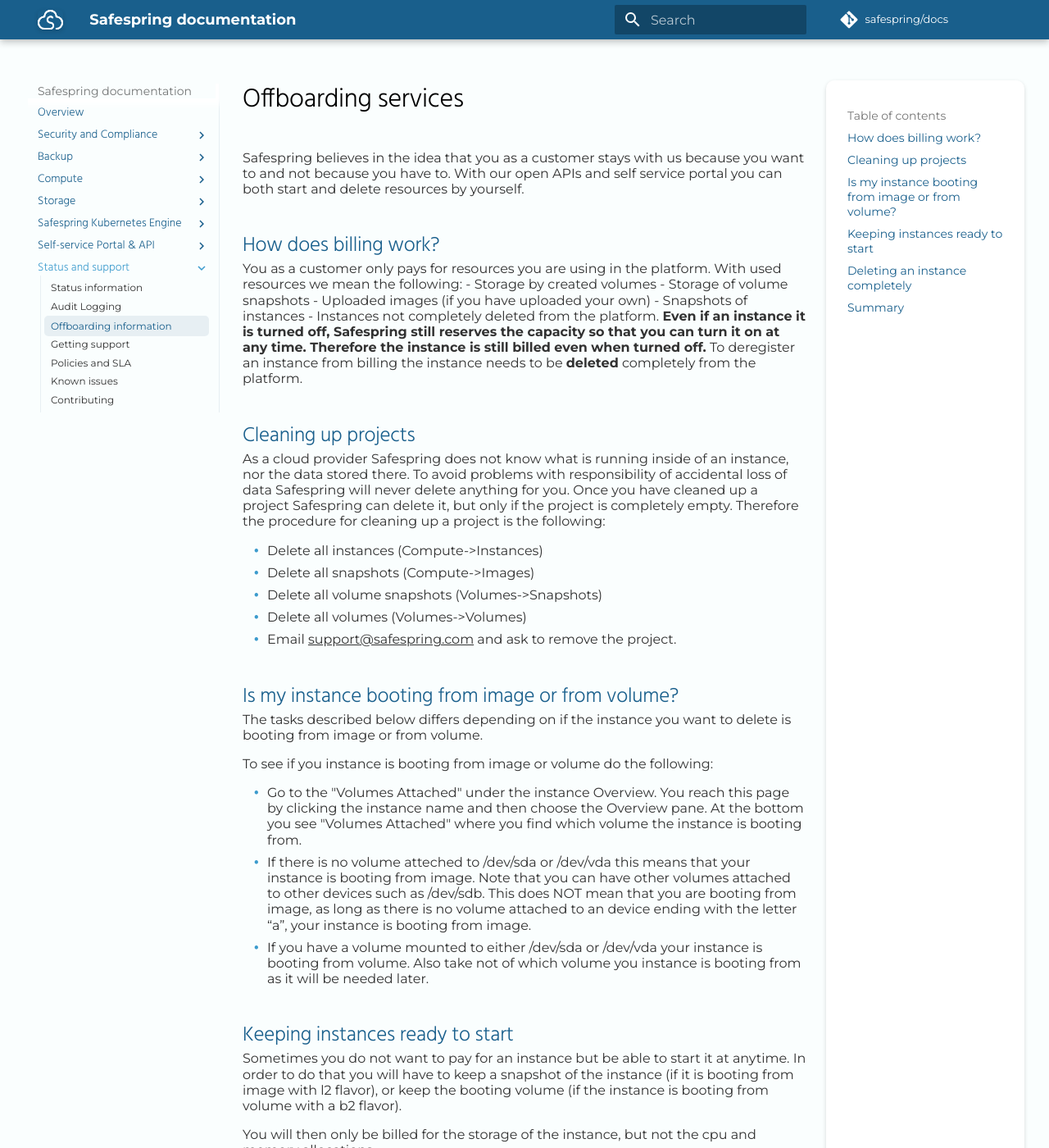
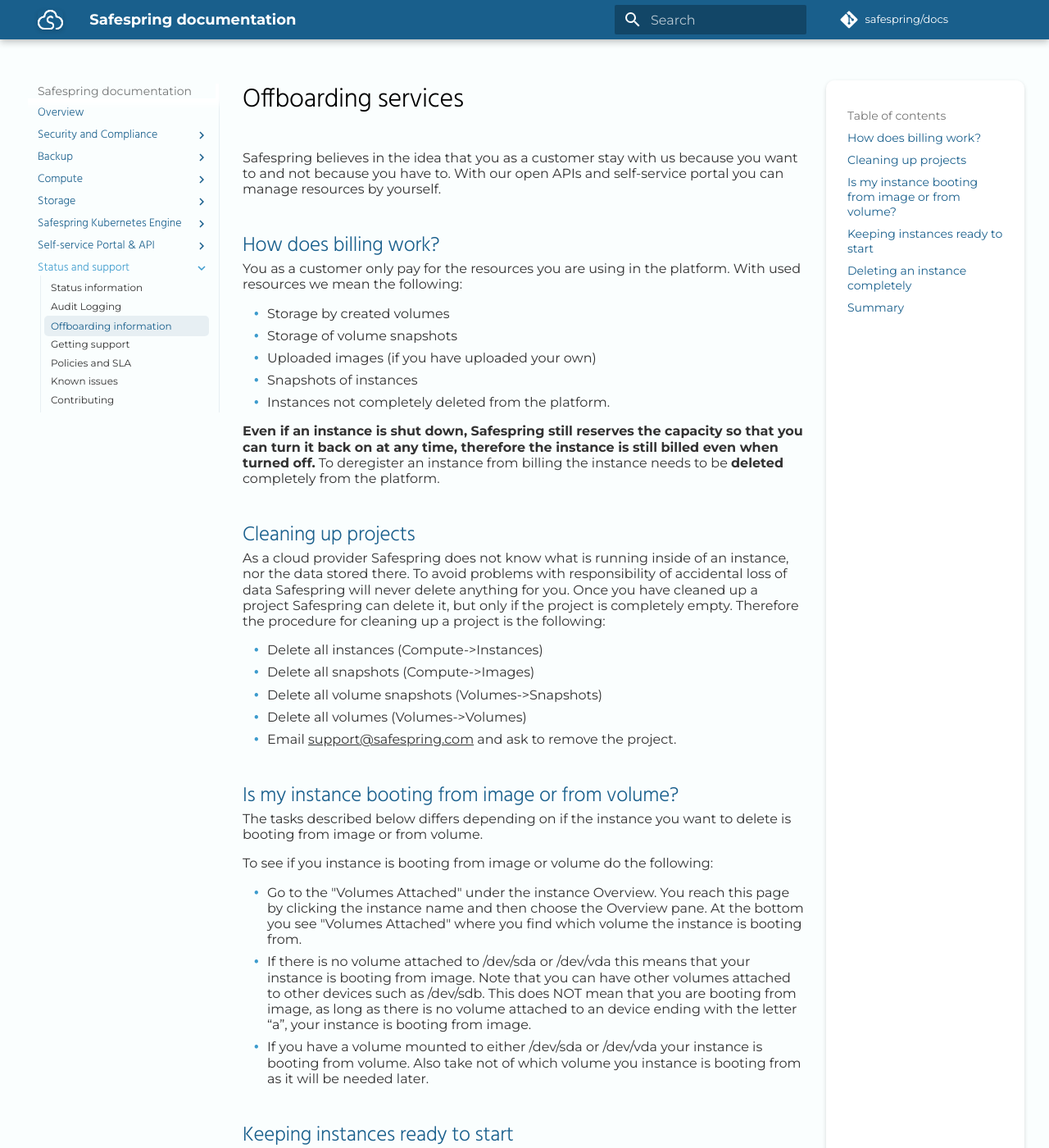
Before and after one commit to safespring/docs, an MkDocs documentation site: the page built from content/service/offboarding.md, in a window 1280 px wide and 1400 px high. Shown: the whole window at 82% size. Built offline with MkDocs 1.6.1 and Material for MkDocs 9.7.7, drawn with Linux system fonts in a browser that asks for light colours; some web fonts are replaced; a script that is not in the unit is left out; comment, search, counter and statistics services are not loaded; some of the changed text lies outside the part shown.

Commit message:
Corrected some grammatical errors

```diff
--- a/content/service/offboarding.md
+++ b/content/service/offboarding.md
@@ -1,14 +1,17 @@
 # Offboarding services
 
-Safespring believes in the idea that you as a customer stays with us because you want to and not because you have to. With our open APIs and self service portal you can both start and delete resources by yourself.
+Safespring believes in the idea that you as a customer stay with us because you want to and not because you have to. With our open APIs and self-service portal you can manage resources by yourself.
 
 ## How does billing work?
-You as a customer only pays for resources you are using in the platform. With used resources we mean the following:
+You as a customer only pay for the resources you are using in the platform. With used resources we mean the following:
+
 - Storage by created volumes
 - Storage of volume snapshots
 - Uploaded images (if you have uploaded your own)
 - Snapshots of instances
-- Instances not completely deleted from the platform. **Even if an instance it is turned off, Safespring still reserves the capacity so that you can turn it on at any time. Therefore the instance is still billed even when turned off.** To deregister an instance from billing the instance needs to be **deleted** completely from the platform.
+- Instances not completely deleted from the platform.
+
+**Even if an instance is shut down, Safespring still reserves the capacity so that you can turn it back on at any time, therefore the instance is still billed even when turned off.** To deregister an instance from billing the instance needs to be **deleted** completely from the platform.
 
 ## Cleaning up projects
 As a cloud provider Safespring does not know what is running inside of an instance, nor the data stored there. To avoid problems with responsibility of accidental loss of data Safespring will never delete anything for you. Once you have cleaned up a project Safespring can delete it, but only if the project is completely empty. Therefore the procedure for cleaning up a project is the following:
@@ -25,7 +28,7 @@
 To see if you instance is booting from image or volume do the following:
 
 - Go to the "Volumes Attached"  under the instance Overview. You reach this page by clicking the instance name and then choose the Overview pane. At the bottom you see "Volumes Attached" where you find which volume the instance is booting from.
-- If there is no volume atteched to /dev/sda or /dev/vda this means that your instance is booting from image. Note that you can have other volumes attached to other devices such as /dev/sdb. This does NOT mean that you are booting from image, as long as there is no volume attached to an device ending with the letter “a”, your instance is booting from image.
+- If there is no volume attached to /dev/sda or /dev/vda this means that your instance is booting from image. Note that you can have other volumes attached to other devices such as /dev/sdb. This does NOT mean that you are booting from image, as long as there is no volume attached to an device ending with the letter “a”, your instance is booting from image.
 - If you have a volume mounted to either /dev/sda or /dev/vda your instance is booting from volume. Also take not of which volume you instance is booting from as it will be needed later.
 
 ## Keeping instances ready to start
```
Also changed, not shown: other parts of content/service/offboarding.md (+1 -1 lines).
